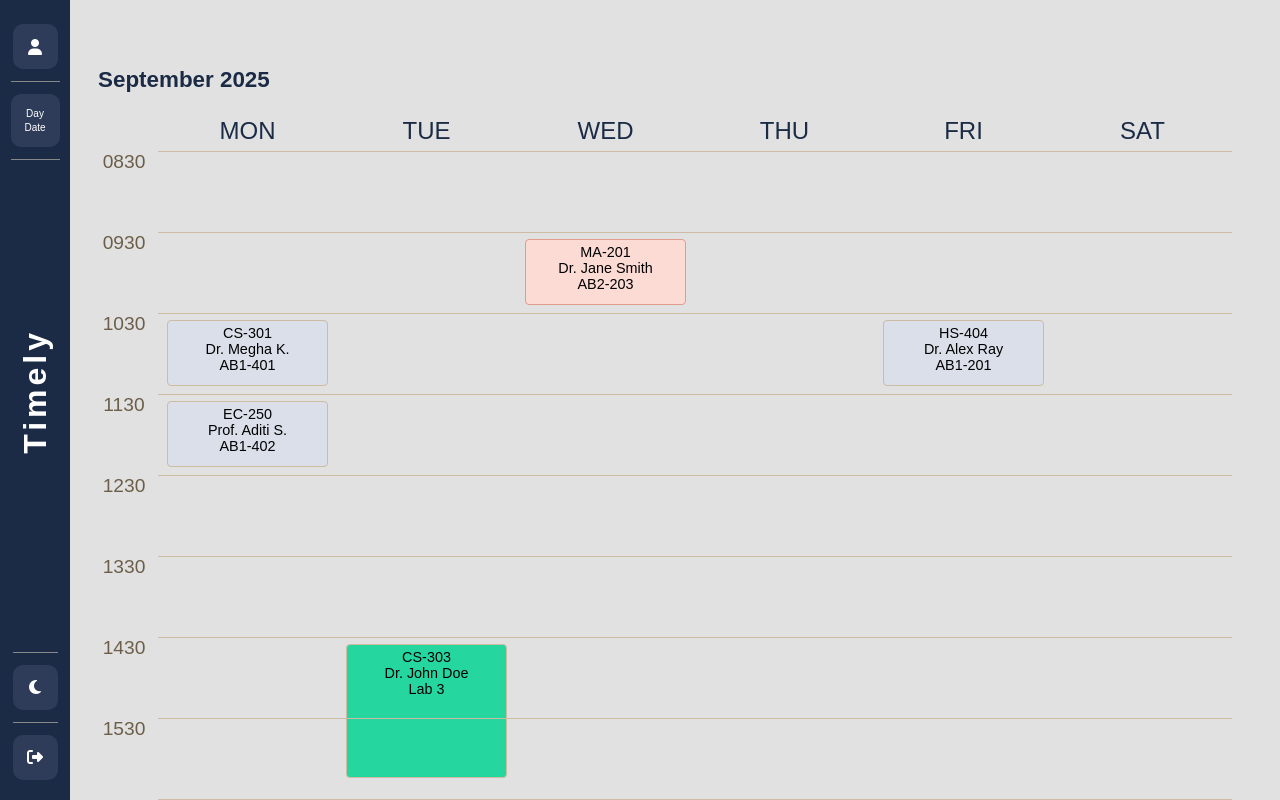
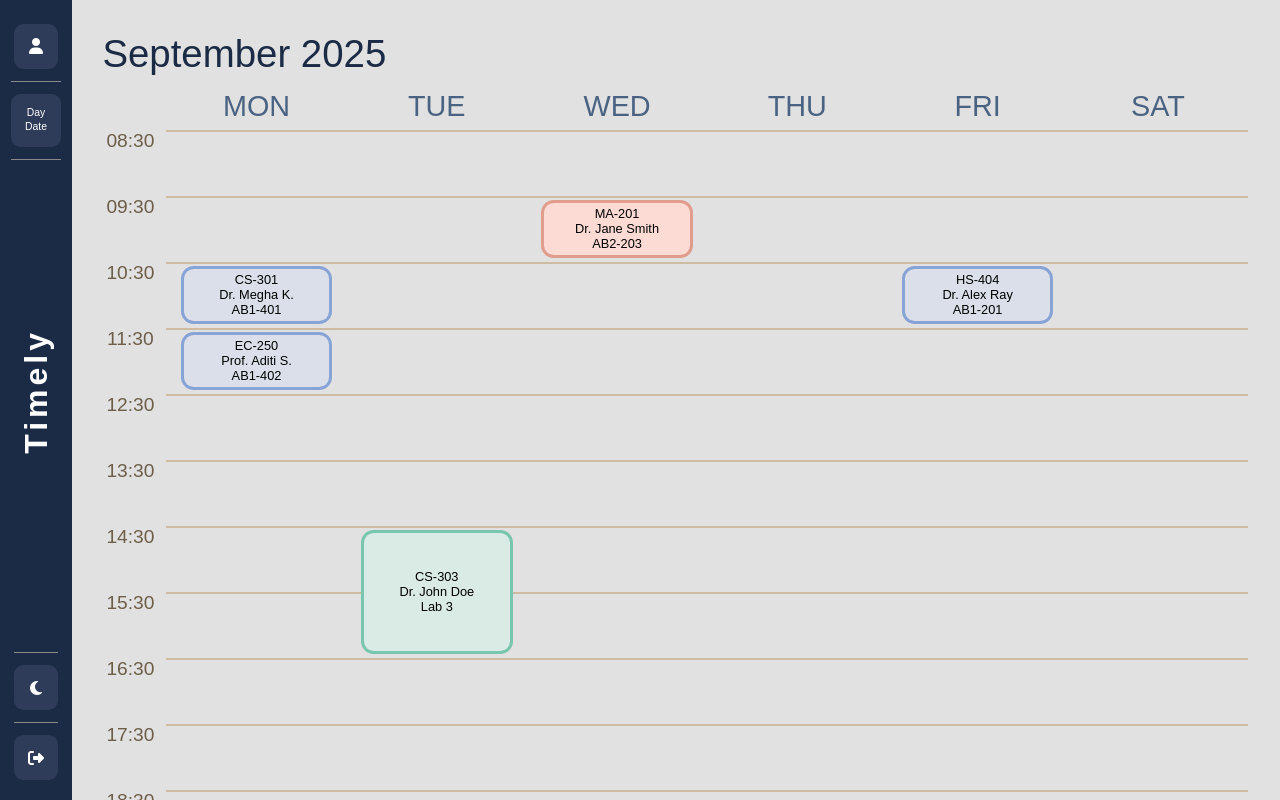
Before and after one commit to LavaCandy1/Timely-Frontend, an Angular app: page / in a window 1280 px wide. Built offline with nearby package versions, Linux system fonts and the light colour scheme; a web font is replaced by a local one.

Commit message:
timetable component finetuning

```diff
--- a/src/app/app.scss
+++ b/src/app/app.scss
@@ -5,7 +5,7 @@
 }
 
 .sidebar {
-  flex: 0 0 50px; /* Sidebar with a fixed width of 250px */
+  flex: 0 0 5.5%; /* Sidebar with a fixed width of 250px */
 }
 
 .main-content {
--- a/src/app/components/sidebar/sidebar.scss
+++ b/src/app/components/sidebar/sidebar.scss
@@ -1,11 +1,11 @@
 .sidebar {
-  width: 70px;
+  width: 4.5rem; // ~70px
   height: 100vh;
   background-color: #1b2b45;
   display: flex;
   flex-direction: column;
   align-items: center;
-  padding: 12px 0;
+  padding: 0.75rem 0; // ~12px
   justify-content: space-between;
   position: fixed;
   left: 0;
@@ -13,19 +13,19 @@
 }
 
 // .logo img {
-//   width: 45px;
-//   height: 45px;
+//   width: 2.8rem;     // ~45px
+//   height: 2.8rem;
 //   border-radius: 50%;
 //   cursor: pointer;
-//   margin-bottom: 15px;
+//   margin-bottom: 1rem;
 // }
 
 .sidebar-item {
-  width: 45px;
-  height: 45px;
+  width: 2.8rem; // ~45px
+  height: 2.8rem;
   background-color: #2e3c5a;
-  border-radius: 10px;
-  margin: 12px 0;
+  border-radius: 0.6rem; // ~10px
+  margin: 0.75rem 0; // ~12px
   display: flex;
   justify-content: center;
   align-items: center;
@@ -36,37 +36,37 @@
     background-color: #3a4a6e;
   }
 
-  &img {
-    width: 24px;
-    height: 24px;
+  img {
+    width: 1.5rem; // ~24px
+    height: 1.5rem;
   }
 }
 
 // .sidebar-item img.DP {
-//   width: 40px;
-//   height: 40px;
+//   width: 2.5rem;     // ~40px
+//   height: 2.5rem;
 //   border-radius: 50%;
 // }
 
 .text-item {
   display: flex;
   flex-direction: column;
-  font-size: 10px;
+  font-size: 0.65rem; // ~10px
   background-color: #2e3c5a;
-  padding: 4px 2px;
-  border-radius: 10px;
-  line-height: 14px;
+  padding: 0.25rem 0.15rem; // ~4px 2px
+  border-radius: 0.6rem; // ~10px
+  line-height: 0.9rem; // ~14px
 }
 
 .divider {
   width: 100%;
-  height: 1px;
+  height: 0.06rem; // ~1px
   background-color: #888;
-  //   margin: 20px 0;
+  // margin: 1.25rem 0; // optional ~20px
 }
 
 .brand {
-  margin-bottom: 10px;
+  margin-bottom: 0.6rem; // ~10px
   font-weight: 900;
   color: #fff;
   // font-family: 'Montserrat', sans-serif;
@@ -80,7 +80,7 @@
   display: flex;
   flex-direction: column;
   align-items: center;
-  margin: 20px;
+  margin: 1.25rem; // ~20px
 }
 
 .upper-items {
--- a/src/app/components/timetable/timetable.scss
+++ b/src/app/components/timetable/timetable.scss
@@ -1,22 +1,24 @@
 .timetable {
   background: #e1e1e1;
-  padding: 1rem;
+  padding: 0rem;
   height: 100%;
+  width: 100%;
 
   .header {
-    margin-bottom: 1rem;
+    margin-bottom: 0.1rem;
+
     h2 {
-      font-size: 1.4rem;
+      margin-top: 0rem;
+      margin-bottom: 0.5rem;
+      font-size: 2.4rem;
       color: #1b2b45;
-      font-weight: 600;
+      font-weight: 400;
     }
   }
 
   .grid {
     display: grid;
-    grid-template-columns: 60px repeat(6, 1fr);
-    // border-collapse: collapse;
-    // position: relative;
+    grid-template-columns: 4rem repeat(6, 1fr); // instead of 60px
   }
 
   .row {
@@ -32,64 +34,65 @@
   .time-cell {
     display: flex;
     justify-content: center;
-    // margin-top: 2rem;
-    text-align: top;
-    padding-right: 8px;
+    align-items: flex-start;
+    padding-right: 0.5rem;
     font-size: 1.2rem;
     color: #6c5e49;
   }
 
   .day-cell {
-    padding: 6px;
-    font-size: 1.5rem;
-    font-weight: 1;
+    padding: 0.4rem;
+    font-size: 1.8rem;
+    font-weight: 400;
     text-align: center;
+    color: #4a6382;
   }
 
   .cell {
-    border-top: 0.1rem solid #cdbba2;
-    // border-left: 0.1rem solid #cdbba2;
-    font-weight: 1;
-    min-height: 40px;
-    height: 5rem;
-    // margin-top: 2rem;
+    border-top: 0.15rem solid #cdbba2;
+    font-weight: 400;
+    min-height: 2.5rem;
+    height: 4rem;
   }
 
   .class-card {
     display: flex;
     flex-direction: column;
+    justify-content: center;
     background: #1b2b45;
     color: #000000;
-    font-size: 0.9rem;
-    padding: 4px;
-    border: 1px solid #cdbba2;
-    border-radius: 10px;
-    border-radius: 4px;
+    font-size: 0.8rem;
+    padding: 0.25rem;
+    border: 0.2rem solid #cdbba2;
+    border-radius: 0.8rem;
     text-align: center;
 
     cursor: pointer;
     transition: 0.2s ease;
     height: 70%;
-    margin: 5%;
-    margin-top: 3%;
-
-    &:hover {
-      background: #2e3c5a;
-    }
+    margin: 8%;
+    margin-top: 1%;
+    z-index: 1;
+    position: relative;
 
     &.lecture {
       background: #dadfe9;
+      border-color: #88a3d6;
     }
 
     &.lab {
-      background: #25d79f;
-      min-height: 7.8rem; // span two rows visually
-      z-index: 200;
+      background: #daeae5;
+      border-color: #77c6ad;
+      min-height: 6.9rem;
     }
 
     &.tutorial {
       background: #fbdbd4;
       border-color: #e09d8e;
+    }
+    &:hover {
+      transform: scale(1.05);
+      box-shadow: 0 0 10px rgba(0, 0, 0, 0.2);
     }
   }
 
@@ -100,11 +103,11 @@
     grid-template-columns: repeat(6, 1fr);
     text-align: center;
     position: absolute;
-    top: 220px; /* adjust based on row heights */
+    top: 14rem; // ~220px converted into rem
     color: #cdbba2;
     font-size: 2rem;
     font-weight: 200;
     letter-spacing: 2rem;
-    pointer-events: none; /* so clicks go through */
+    pointer-events: none;
   }
 }
--- a/src/app/components/timetable/timetable.ts
+++ b/src/app/components/timetable/timetable.ts
@@ -14,16 +14,17 @@ export class TimeTableComponent implements OnInit {
   public days: string[] = ['MON', 'TUE', 'WED', 'THU', 'FRI', 'SAT'];
   public lunchLetters: string[] = ['L', 'U', 'N', 'C', 'H', ' '];
   public times: string[] = [
-    '0830',
-    '0930',
-    '1030',
-    '1130',
-    '1230',
-    '1330',
-    '1430',
-    '1530',
-    '1630',
-    '1730',
+    '08:30',
+    '09:30',
+    '10:30',
+    '11:30',
+    '12:30',
+    '13:30',
+    '14:30',
+    '15:30',
+    '16:30',
+    '17:30',
+    '18:30',
   ];
 
   constructor(private timetableService: TimetableService) {}
@@ -42,6 +43,7 @@ export class TimeTableComponent implements OnInit {
   }
 
   getSlotForDayAndTime(day: string, time: string): ClassSlot | undefined {
+    // console.log(`Looking for slot on ${day} at ${time}`);
     const fullDay = normalizeDay(day);
     const fullTime = normalizeTime(time);
     return this.allClassSlots.find(
@@ -64,9 +66,9 @@ function normalizeDay(dayAbbr: string): string {
 }
 
 function normalizeTime(time: string): string {
-  if (time.length === 4) {
-    console.log(`${time.slice(0, 2)}:${time.slice(2, 4)}:00`);
-    return `${time.slice(0, 2)}:${time.slice(2, 4)}:00`;
+  if (time.length === 5) {
+    // console.log(`${time.slice(0, 5)}:00`);
+    return `${time}:00`;
   }
   return time;
 }
```
